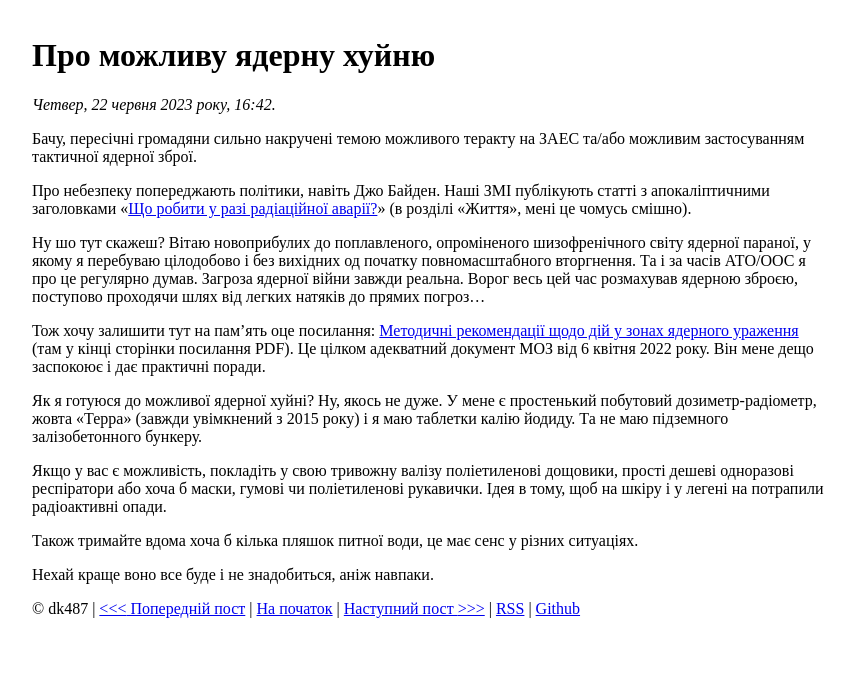
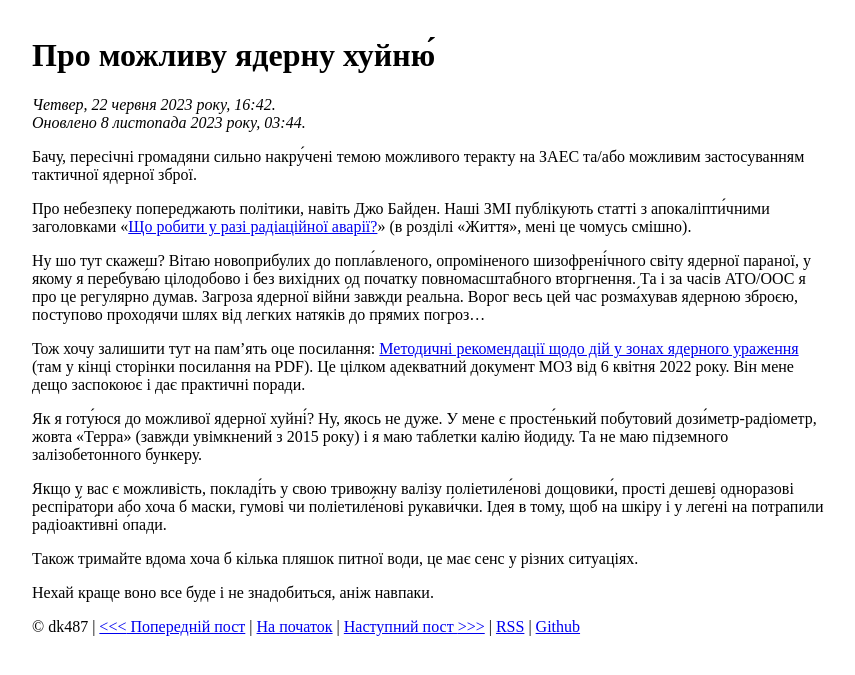
Before and after one commit to dk487/test.de.co.ua, a Jekyll site: the page built from _posts/2023/2023-06-22-pro-mozhlyvu-yadernu-khuiniu.md, in a window 1280 px wide. Shown: the top 675 px of the page, without its empty margins (208-1063 px from the left). Built offline with Jekyll 4.4.1, drawn with Linux system fonts in a browser that asks for light colours.

Commit message:
Post update: speech

```diff
--- a/_posts/2023/2023-06-22-pro-mozhlyvu-yadernu-khuiniu.md
+++ b/_posts/2023/2023-06-22-pro-mozhlyvu-yadernu-khuiniu.md
@@ -1,19 +1,20 @@
 ---
-title: Про можливу ядерну хуйню
+title: Про можливу ядерну хуйню́
 date: 2023-06-22 19:42:07 +03:00
+mtime: 2023-11-08 03:44:29 +02:00
 ---
 
-Бачу, пересічні громадяни сильно накручені темою можливого теракту на ЗАЕС та/або можливим застосуванням тактичної ядерної зброї.
+Бачу, пересічні громадяни сильно накру́чені темою можливого теракту на ЗАЕС та/або можливим застосуванням тактичної ядерної зброї.
 
-Про небезпеку попереджають політики, навіть Джо Байден. Наші ЗМІ публікують статті з апокаліптичними заголовками «[Що робити у разі радіаційної аварії?][1]» (в розділі «Життя», мені це чомусь смішно).
+Про небезпеку попереджають політики, навіть Джо Байден. Наші ЗМІ публікують статті з апокаліпти́чними заголовками «[Що робити у разі радіаційної аварії?][1]» (в розділі «Життя», мені це чомусь смішно).
 
-Ну шо тут скажеш? Вітаю новоприбулих до поплавленого, опроміненого шизофренічного світу ядерної параної, у якому я перебуваю цілодобово і без вихідних од початку повномасштабного вторгнення. Та і за часів АТО/ООС я про це регулярно думав. Загроза ядерної війни завжди реальна. Ворог весь цей час розмахував ядерною зброєю, поступово проходячи шлях від легких натяків до прямих погроз…
+Ну шо тут скажеш? Вітаю новоприбулих до попла́вленого, опроміненого шизофрені́чного світу ядерної параної, у якому я перебува́ю цілодобово і без вихідних од початку повномасштабного вторгнення. Та і за часів АТО/ООС я про це регулярно думав. Загроза ядерної війни́ завжди реальна. Ворог весь цей час розма́хував ядерною зброєю, поступово проходячи шлях від легких натяків до прямих погроз…
 
-Тож хочу залишити тут на пам'ять оце посилання: [Методичні рекомендації щодо дій у зонах ядерного ураження][2] (там у кінці сторінки посилання PDF). Це цілком адекватний документ МОЗ від 6 квітня 2022 року. Він мене дещо заспокоює і дає практичні поради.
+Тож хочу залишити тут на пам'ять оце посилання: [Методичні рекомендації щодо дій у зонах ядерного ураження][2] (там у кінці сторінки посилання на PDF). Це цілком адекватний документ МОЗ від 6 квітня 2022 року. Він мене дещо заспокоює і дає практичні поради.
 
-Як я готуюся до можливої ядерної хуйні? Ну, якось не дуже. У мене є простенький побутовий дозиметр-радіометр, жовта «Терра» (завжди увімкнений з 2015 року) і я маю таблетки калію йодиду. Та не маю підземного залізобетонного бункеру.
+Як я готу́юся до можливої ядерної хуйні́? Ну, якось не дуже. У мене є просте́нький побутовий дози́метр-радіометр, жовта «Терра» (завжди увімкнений з 2015 року) і я маю таблетки калію йодиду. Та не маю підземного залізобетонного бункеру.
 
-Якщо у вас є можливість, покладіть у свою тривожну валізу поліетиленові дощовики, прості дешеві одноразові респіратори або хоча б маски, гумові чи поліетиленові рукавички. Ідея в тому, щоб на шкіру і у легені на потрапили радіоактивні опади.
+Якщо у вас є можливість, покладі́ть у свою тривожну валізу поліетиле́нові дощовики́, прості дешеві одноразові респіра́тори або хоча б маски, гумові чи поліетиле́нові рукави́чки. Ідея в тому, щоб на шкіру і у леге́ні на потрапили радіоакти́вні о́пади.
 
 Також тримайте вдома хоча б кілька пляшок питної води, це має сенс у різних ситуаціях.
 
```
